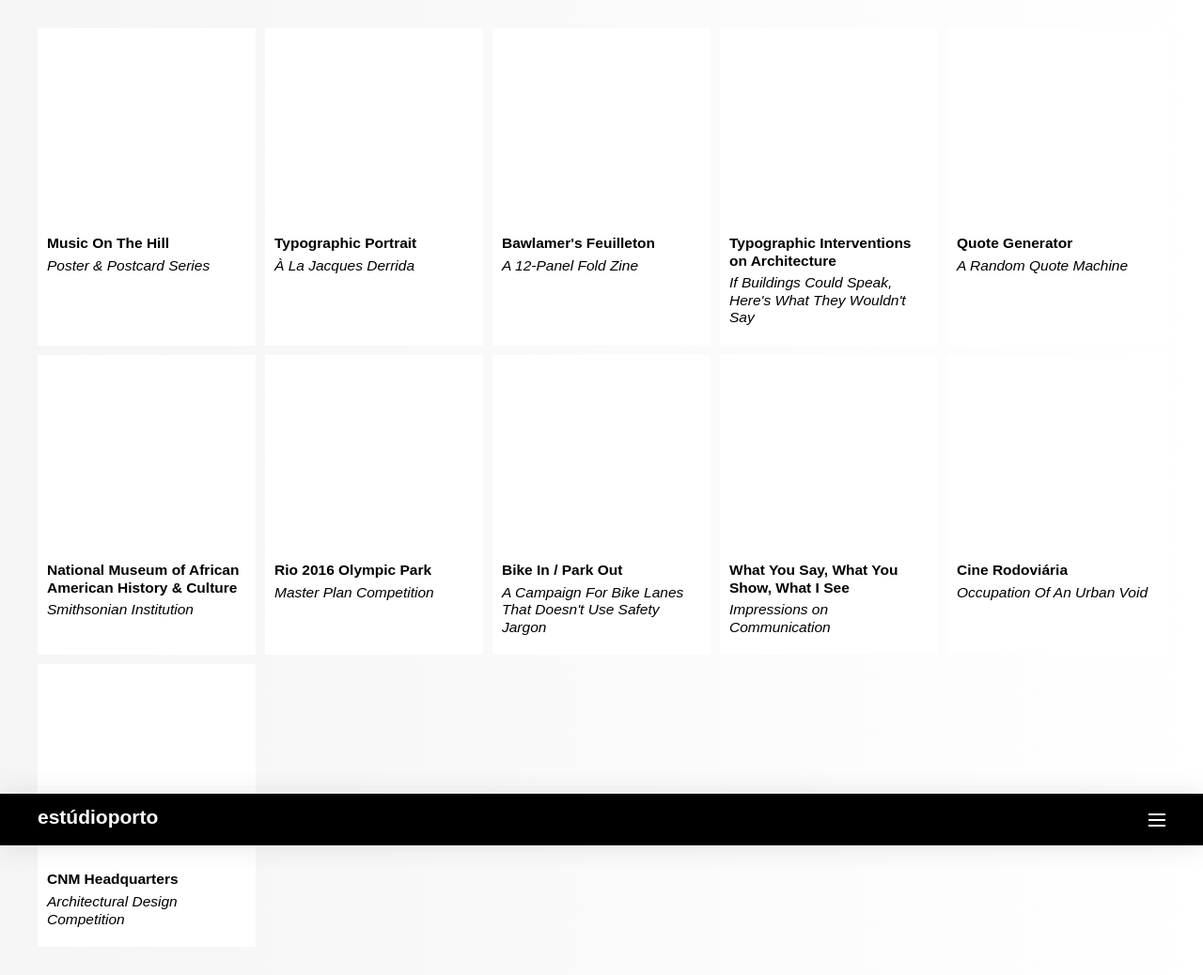
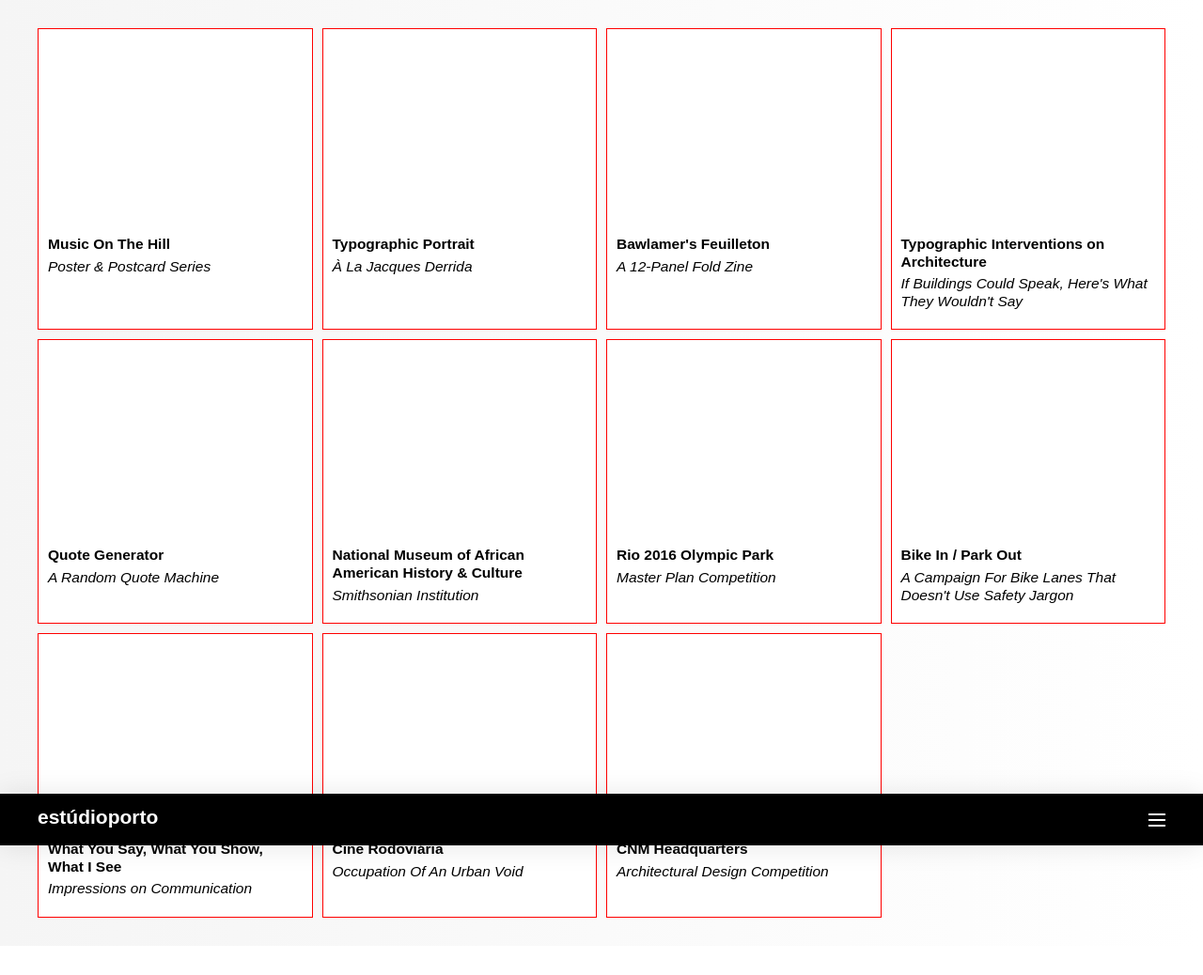
Before and after one commit to carolineportugal/estudioporto, a Jekyll site: the page built from work/index.html, in a window 1280 px wide. Shown: the whole page at 94% size. Built offline with Jekyll 4.4.1, drawn with Linux system fonts in a browser that asks for light colours; nearby versions of some CDN libraries; some web fonts are replaced; after the commit the page ends 1007 px from its top, so only the background shows below that.

Commit message:
sets grid

```diff
--- a/_sass/_typographic-portrait.scss
+++ b/_sass/_typographic-portrait.scss
@@ -64,7 +64,7 @@ $background:#DCE0E5;
     text-rendering: optimizeSpeed;
     -webkit-user-select: none;
             user-select: none;
-    border:3px solid red;
+    // border:3px solid red;
   }
 
   svg{
--- a/_sass/_work.scss
+++ b/_sass/_work.scss
@@ -3,8 +3,7 @@
 
   .projects-wrapper{
     display:grid;
-    grid-template-columns: repeat(5, 1fr);
-    grid-template-rows: repeat(400px);
+    grid-template-columns: repeat(auto-fit, minmax(250px, 1fr));
     grid-gap:10px;
     padding:3rem 4rem;
   }
@@ -17,6 +16,7 @@
     position:relative;
     padding:1rem;
     z-index:10;
+    border:1px solid red;
 
     &:hover{
       .image{
@@ -66,58 +66,11 @@
 
   }
 
-}
-
-
-
-
-// Code
-#b-side{
-  min-height: calc(100% - 3.5rem);
-
-  .project{
-    padding-top:2rem;
-
-    .image{
-      position:relative;
-      height:70px;
-      width:70px;
-      border-radius: 50%;
-      transition: $transition-time;
-      margin:0 auto;
-      filter: contrast(1.5) grayscale(1);
-    }
-
-    .image-shadow{
-      position: absolute;
-      left:0;
-      top:0;
-      width: 100%;
-      height:100%;
-      border-radius: 50%;
-      box-shadow: inset 0 0 15px lighten(#000, 35%);
-      z-index: 10;
-    }
-
-    h4{
-      color:lighten(#000, 15%);
-      margin:0px 0 3px 0;
-      line-height: 1.2;
-      font-size:19.5px;
-    }
-
-    .subtitle{
-      font-size:17px;
-      color:lighten(#000, 25%);
-    }
-
-  }
-
   //Media Queries
-  @media (max-width:767px) {
+  @media (max-width:768px) {
 
     .projects-wrapper{
-      padding-top:calc(3rem + 55px);
+
     }
 
   }
```
